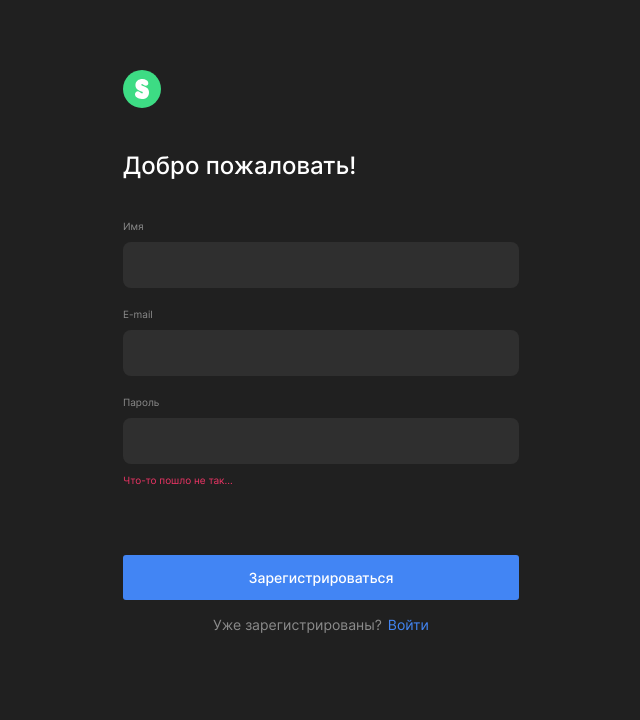
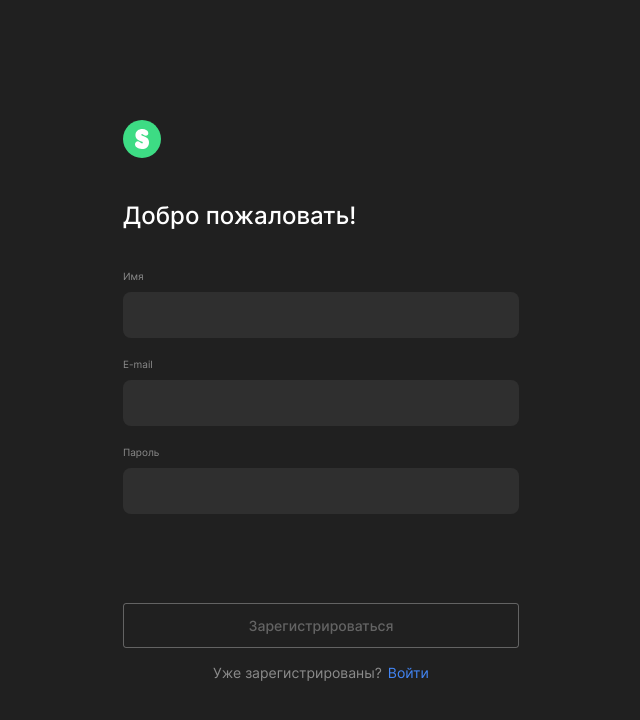
Before and after one commit to MikhailSulim/movies-explorer-frontend, a React (Create React App) app: page /signup in a window 1280 px wide. Shown: the top 720 px of the page, without its empty margins (319-959 px from the left). Built offline with nearby package versions, Linux system fonts and the light colour scheme.

Commit message:
feature: добавить валидацию на формы регистрации и авторизации

```diff
--- a/src/components/Input/Input.js
+++ b/src/components/Input/Input.js
@@ -14,6 +14,7 @@ function Input({ name, label, error, isValid, type, ...props }) {
         name={name}
         type={type}
         required
+        autoComplete='off'
         {...props}
       />
       <span className={`input__error input__error_type_${name}`}>{error}</span>
--- a/src/components/Login/Login.js
+++ b/src/components/Login/Login.js
@@ -1,27 +1,23 @@
 import './Login.css';
-import { useCallback, useState } from 'react';
+import { useCallback } from 'react';
 import { Navigate } from 'react-router-dom';
 import { Link } from 'react-router-dom';
 import Input from '../Input/Input';
 import Logo from '../Logo/Logo';
+import useFormValidate from '../../hooks/useFormValidate';
+import SubmitFormBtn from '../SubmitFormBtn/SubmitFormBtn';
 
 function Login({ isLoggedIn, onLogin }) {
-  const [userLoginData, setUserLoginData] = useState({ email: '', password: '' });
-
-  const onChange = useCallback(
-    (e) => {
-      const { name, value } = e.target;
-      setUserLoginData({ ...userLoginData, [name]: value });
-    },
-    [userLoginData]
-  );
+  const { values, errors, onChange, resetValidation, isFormValid } =
+    useFormValidate();
 
   const onSubmit = useCallback(
     (e) => {
       e.preventDefault();
-      onLogin(userLoginData);
+      onLogin(values);
+      resetValidation();
     },
-    [onLogin, userLoginData]
+    [onLogin, resetValidation, values]
   );
 
   if (isLoggedIn) {
@@ -30,41 +26,40 @@ function Login({ isLoggedIn, onLogin }) {
 
   return (
     <main className="login">
-      <section className="login__container">
+      <form className="login__form" name="login__form" onSubmit={onSubmit}>
+        <div className="login__up">
           <Logo />
           <h1 className="login__title">Рады видеть!</h1>
-        <form className="login__form" name="login__form" onSubmit={onSubmit}>
           <Input
             name="email"
             label="E-mail"
-            isValid={true}
+            isValid={!errors.email}
             type="email"
-            error=""
+            error={errors.email || ''}
             onChange={onChange}
-            value={userLoginData.email}
+            value={values.email || ''}
           />
           <Input
             name="password"
             label="Пароль"
-            isValid={true}
+            isValid={!errors.password}
             type="password"
-            error=""
+            error={errors.password || ''}
             minLength={8}
             onChange={onChange}
-            value={userLoginData.password}
+            value={values.password || ''}
           />
-
-          <button type="submit" className="login__button">
-            Войти
-          </button>
-        </form>
+        </div>
+        <div className="login__down">
+          <SubmitFormBtn btnText={'Войти'} isEnable={isFormValid} />
           <span className="login__text">
             Ещё не зарегистрированы?
             <Link to="/signup" className="login__text-signup">
               Регистрация
             </Link>
           </span>
-      </section>
+        </div>
+      </form>
     </main>
   );
 }
--- a/src/components/Movies/Movies.js
+++ b/src/components/Movies/Movies.js
@@ -4,11 +4,11 @@ import MoviesCardList from '../MoviesCardList/MoviesCardList';
 // import { movies } from '../../utils/constants';
 import Preloader from '../Preloader/Preloader';
 
-function Movies({ isLoading, movies }) {
+function Movies({ isLoading, movies, onFindMovies }) {
   return (
     <main className="movies-main">
 
-      <SearchForm />
+      <SearchForm onFindMovies={onFindMovies} />
       {isLoading ? <Preloader /> : <MoviesCardList moviesList={movies} isNoMoreMovies={false} />}
     </main>
   );
--- a/src/components/Register/Register.css
+++ b/src/components/Register/Register.css
@@ -2,6 +2,7 @@
   max-width: 1280px;
   min-width: 320px;
   width: 100%;
+  height: 100vh;
   display: flex;
   flex-direction: column;
   margin: 0 auto;
@@ -9,15 +10,15 @@
   align-items: center;
 }
 
-.register__container {
+.register__form {
   max-width: 396px;
   width: 100%;
+  max-height: 560px;
+  height: 100%;
   display: flex;
   flex-direction: column;
-  padding: 70px 0;
-}
-
-.register__form {
+  justify-content: space-between;
+  box-sizing: border-box;
   display: flex;
   flex-direction: column;
 }
@@ -32,23 +33,14 @@
   width: 100%;
 }
 
-.register__button {
-  background-color: #4285f4;
-  height: 45px;
-  border-radius: 3px;
-  margin: 0 0 16px 0;
-  font-style: normal;
-  font-weight: 500;
-  font-size: 14px;
-  line-height: 17px;
-  color: #fff;
-  border: none;
-  cursor: pointer;
-  transition: background-color 0.3s ease-in-out;
+.register__up {
+  display: flex;
+  flex-direction: column;
 }
 
-.register__button:hover {
-  background-color: #3ddc84;
+.register__down {
+  display: flex;
+  flex-direction: column;
 }
 
 .register__text {
@@ -73,28 +65,22 @@
 }
 
 @media screen and (max-width: 570px) {
-  .register__container {
+  .register__form {
     max-width: 260px;
-    justify-content: center;
-    align-items: center;
     margin: 0 auto;
+    width: 100%;
+    max-height: 694px;
+    padding-top: 26px;
   }
 
-  .register__form {
-    width: 100%;
-    margin-top: 30px;
+  .register__up {
+    align-items: center;
   }
 
   .register__title {
     margin: 50px 0;
     width: 100%;
     text-align: center;
-  }
-
-  .register__button {
-    margin: 88px 0 13px;
-    font-size: 12px;
-    line-height: 15px;
   }
 
   .register__text {
--- a/src/components/Register/Register.js
+++ b/src/components/Register/Register.js
@@ -2,25 +2,22 @@ import './Register.css';
 import { Link, Navigate } from 'react-router-dom';
 import Input from '../Input/Input';
 import Logo from '../Logo/Logo';
-import { useCallback, useState } from 'react';
+import { useCallback } from 'react';
+import SubmitFormBtn from '../SubmitFormBtn/SubmitFormBtn';
+import useFormValidate from '../../hooks/useFormValidate';
 
 function Register({ isLoggedIn, onRegister }) {
-  const [userRegisterData, setUserRegisterData] = useState({ name: '', email: '', password: '' });
-
-  const onChange = useCallback(
-    (e) => {
-      const { name, value } = e.target;
-      setUserRegisterData({ ...userRegisterData, [name]: value });
-    },
-    [userRegisterData]
-  );
+  const { values, errors, onChange, resetValidation, isFormValid } =
+    useFormValidate();
 
   const onSubmit = useCallback(
     (e) => {
       e.preventDefault();
-      onRegister(userRegisterData);
+      console.log(values);
+      onRegister(values);
+      resetValidation();
     },
-    [onRegister, userRegisterData]
+    [onRegister, resetValidation, values]
   );
 
   if (isLoggedIn) {
@@ -29,56 +26,63 @@ function Register({ isLoggedIn, onRegister }) {
 
   return (
     <main className="register">
-      <section className="register__container">
-        <Logo />
-        <h1 className="register__title">Добро пожаловать!</h1>
       <form
         className="register__form"
         name="register__form"
         onSubmit={onSubmit}
       >
+        <div className="register__up">
+          <Logo />
+          <h1 className="register__title">Добро пожаловать!</h1>
           <Input
             name="name"
             label="Имя"
-            error=""
-            isValid={true}
+            error={errors.name || ''}
+            isValid={!errors.name}
             type="text"
             minLength={2}
             maxLength={30}
             onChange={onChange}
+            value={values.name || ''}
           />
           <Input
             name="email"
             label="E-mail"
-            error=""
-            isValid={true}
+            error={errors.email || ''}
+            isValid={!errors.email}
             type="email"
             onChange={onChange}
+            value={values.email || ''}
           />
 
           <Input
             name="password"
             label="Пароль"
-            error="Что-то пошло не так..."
-            isValid={false}
+            error={errors.password}
+            isValid={!errors.password}
             type="password"
             minLength={8}
             onChange={onChange}
+            value={values.password || ''}
           />
-
-          <button type="submit" className="register__button">
-            Зарегистрироваться
-          </button>
-        </form>
+        </div>
+        <div className="register__down">
+          <SubmitFormBtn
+            btnText={'Зарегистрироваться'}
+            isEnable={isFormValid}
+          />
           <span className="register__text">
             Уже зарегистрированы?
             <Link to="/signin" className="register__text-signin">
               Войти
             </Link>
           </span>
-      </section>
+        </div>
+      </form>
     </main>
   );
 }
 
 export default Register;
+
+// TODO разная валидация на сервере и фронте для email, необходимо для фронта сделать такую же как на бэке
--- a/src/components/SearchForm/SearchForm.js
+++ b/src/components/SearchForm/SearchForm.js
@@ -5,12 +5,14 @@ import useFormValidate from '../../hooks/useFormValidate';
 function SearchForm({}) {
   const { values, errors, onChange, resetValidation } = useFormValidate();
 
-
+function handleSubmit(e) {
+  e.preventDefault();
+}
 
 
   return (
     <div className="search">
-      <form className="search__form" name="search__form" >
+      <form className="search__form" name="search__form" onSubmit={handleSubmit}>
         <div className="search__field">
           <input
             className="search__input"
--- /dev/null
+++ b/src/components/SubmitFormBtn/SubmitFormBtn.css
@@ -0,0 +1,34 @@
+.submit-form-btn {
+  background-color: #4285f4;
+  height: 45px;
+  border-radius: 3px;
+  margin: 0 0 16px;
+  font-style: normal;
+  font-weight: 500;
+  font-size: 14px;
+  line-height: 17px;
+  color: #fff;
+  border: none;
+  cursor: pointer;
+  transition: background-color 0.3s ease-in-out;
+}
+
+.submit-form-btn_type_disable {
+  color: #fff;
+  background-color: transparent;
+  border: 1px solid #fff;
+  opacity: 0.3;
+  cursor: default;
+}
+
+.lsubmit-form-btn:hover {
+  background-color: #3ddc84;
+}
+
+@media screen and (max-width: 570px) {
+  .submit-form-btn {
+    margin: 0 0 13px;
+    font-size: 12px;
+    line-height: 15px;
+  }
+}
--- /dev/null
+++ b/src/components/SubmitFormBtn/SubmitFormBtn.js
@@ -0,0 +1,16 @@
+import './SubmitFormBtn.css';
+
+function SubmitFormBtn({ btnText, isEnable }) {
+  return (
+    <button
+      type="submit"
+      className={`submit-form-btn ${
+        isEnable ? '' : 'submit-form-btn_type_disable'
+      }`}
+    >
+      {btnText}
+    </button>
+  );
+}
+
+export default SubmitFormBtn;
```
Also changed, not shown: src/components/Login/Login.css (+18 -32 lines). Lines whose indentation alone changed are shown as unchanged.
